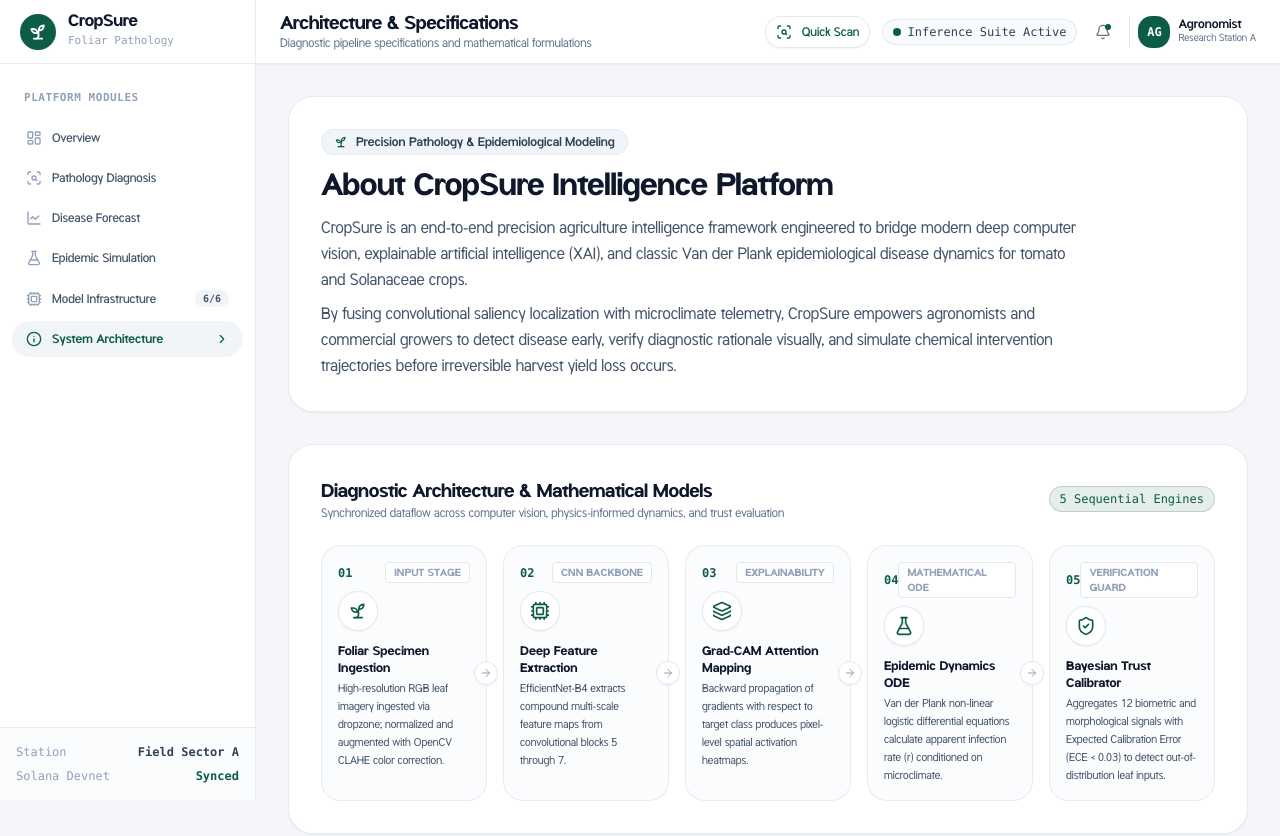
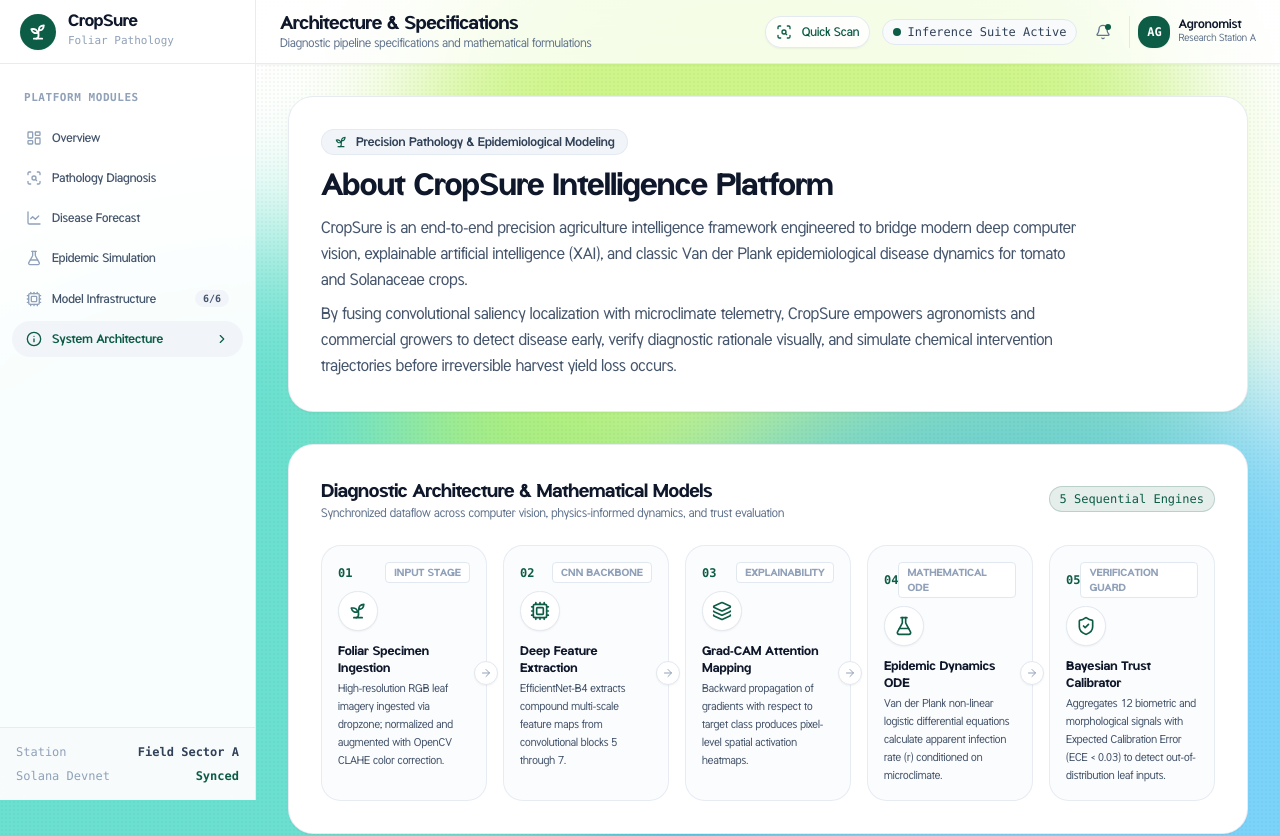
Before and after one commit to eniyos/CropSure, a React (Vite) app in the folder frontend/: page /about in a window 1280 px wide. Shown: the top 836 px of the page. Built offline with nearby package versions, Linux system fonts and the light colour scheme; no server answers.

Commit message:
feat(ui): add TropicalTideBackground and apply to main app layout

```diff
--- a/frontend/src/components/Layout/Layout.jsx
+++ b/frontend/src/components/Layout/Layout.jsx
@@ -2,12 +2,13 @@ import React, { useState } from 'react';
 import { Outlet } from 'react-router-dom';
 import Sidebar from './Sidebar';
 import TopBar from './TopBar';
+import { TropicalTideBackground } from '@/components/background-gradient/tropical-tide-background';
 
 export default function Layout() {
   const [sidebarOpen, setSidebarOpen] = useState(false);
 
   return (
-    <div className="min-h-screen bg-[#f4f6f9] flex flex-col antialiased font-sans">
+    <TropicalTideBackground className="min-h-screen flex flex-col antialiased font-sans">
       {/* Sidebar navigation */}
       <Sidebar
         isOpen={sidebarOpen}
@@ -23,7 +24,7 @@ export default function Layout() {
         </main>
 
         {/* Clean Professional Footer */}
-        <footer className="py-4 px-6 border-t border-slate-200/80 text-center text-xs text-slate-500 bg-white/70">
+        <footer className="py-4 px-6 border-t border-slate-200/80 text-center text-xs text-slate-500 bg-white/70 backdrop-blur-md">
           <div className="max-w-7xl mx-auto flex flex-col sm:flex-row items-center justify-between gap-2">
             <span className="font-medium text-slate-600">
               CropSure &bull; Agricultural Pathology &amp; Forecasting &copy; {new Date().getFullYear()}
@@ -34,6 +35,6 @@ export default function Layout() {
           </div>
         </footer>
       </div>
-    </div>
+    </TropicalTideBackground>
   );
 }
--- a/frontend/src/components/Layout/Sidebar.jsx
+++ b/frontend/src/components/Layout/Sidebar.jsx
@@ -35,7 +35,7 @@ export default function Sidebar({ isOpen, onClose }) {
 
       {/* Sidebar Container */}
       <aside
-        className={`fixed top-0 bottom-0 left-0 z-50 w-64 bg-white text-slate-900 flex flex-col border-r border-slate-200/80 shadow-xs lg:shadow-none transition-transform duration-200 ease-in-out font-sans ${
+        className={`fixed top-0 bottom-0 left-0 z-50 w-64 bg-white/95 backdrop-blur-md text-slate-900 flex flex-col border-r border-slate-200/80 shadow-xs lg:shadow-none transition-transform duration-200 ease-in-out font-sans ${
           isOpen ? 'translate-x-0' : '-translate-x-full lg:translate-x-0'
         }`}
       >
--- a/frontend/src/components/Layout/TopBar.jsx
+++ b/frontend/src/components/Layout/TopBar.jsx
@@ -20,7 +20,7 @@ export default function TopBar({ onOpenSidebar }) {
   };
 
   return (
-    <header className="h-16 bg-white border-b border-slate-200/80 shadow-xs sticky top-0 z-30 flex items-center justify-between px-4 sm:px-6 font-sans">
+    <header className="h-16 bg-white/80 backdrop-blur-md border-b border-slate-200/80 shadow-xs sticky top-0 z-30 flex items-center justify-between px-4 sm:px-6 font-sans">
       {/* Left: Hamburger & Dynamic Title */}
       <div className="flex items-center gap-3">
         <Button
--- /dev/null
+++ b/frontend/src/components/background-gradient/tropical-tide-background.jsx
@@ -0,0 +1,47 @@
+import React, { forwardRef } from "react";
+import { cn } from "@/lib/cn";
+
+/**
+ * TropicalTideBackground
+ * From OpenSourceUI (MIT License)
+ * Ambient background with tropical fluid gradient orbs and micro dot-matrix grid.
+ */
+const TropicalTideBackground = forwardRef(
+  ({ children, className, ...props }, ref) => {
+    return (
+      <div
+        ref={ref}
+        data-slot="tropical-tide-background"
+        className={cn("relative isolate overflow-hidden bg-[#FEFFFE]", className)}
+        {...props}
+      >
+        <div
+          aria-hidden="true"
+          className="pointer-events-none absolute -inset-6 -z-10 blur-xl"
+        >
+          <div className="absolute inset-0 bg-[#FEFFFE]" />
+
+          <div className="absolute bottom-[10%] -left-[16%] h-[74%] w-[74%] rounded-full bg-[#2DD4BF] opacity-70 blur-3xl" />
+
+          <div className="absolute top-[-10%] left-[32%] h-[60%] w-[60%] rounded-full bg-[#BEF264] opacity-75 blur-3xl" />
+
+          <div className="absolute top-[22%] -right-[14%] h-[68%] w-[68%] rounded-full bg-[#38BDF8] opacity-65 blur-3xl" />
+
+          <div className="absolute right-[6%] bottom-[-26%] h-[62%] w-[62%] rounded-full bg-[#34D399] opacity-60 blur-3xl" />
+        </div>
+
+        <div
+          aria-hidden="true"
+          className="pointer-events-none absolute inset-0 -z-10 [background-image:radial-gradient(circle_at_center,#000_1px,transparent_1px)] [background-size:4px_4px] opacity-[0.03]"
+        />
+
+        {children}
+      </div>
+    );
+  }
+);
+
+TropicalTideBackground.displayName = "TropicalTideBackground";
+
+export { TropicalTideBackground };
+export default TropicalTideBackground;
--- /dev/null
+++ b/frontend/src/lib/cn.js
@@ -0,0 +1,8 @@
+import { clsx } from "clsx";
+import { twMerge } from "tailwind-merge";
+
+export function cn(...inputs) {
+  return twMerge(clsx(inputs));
+}
+
+export default cn;
```
